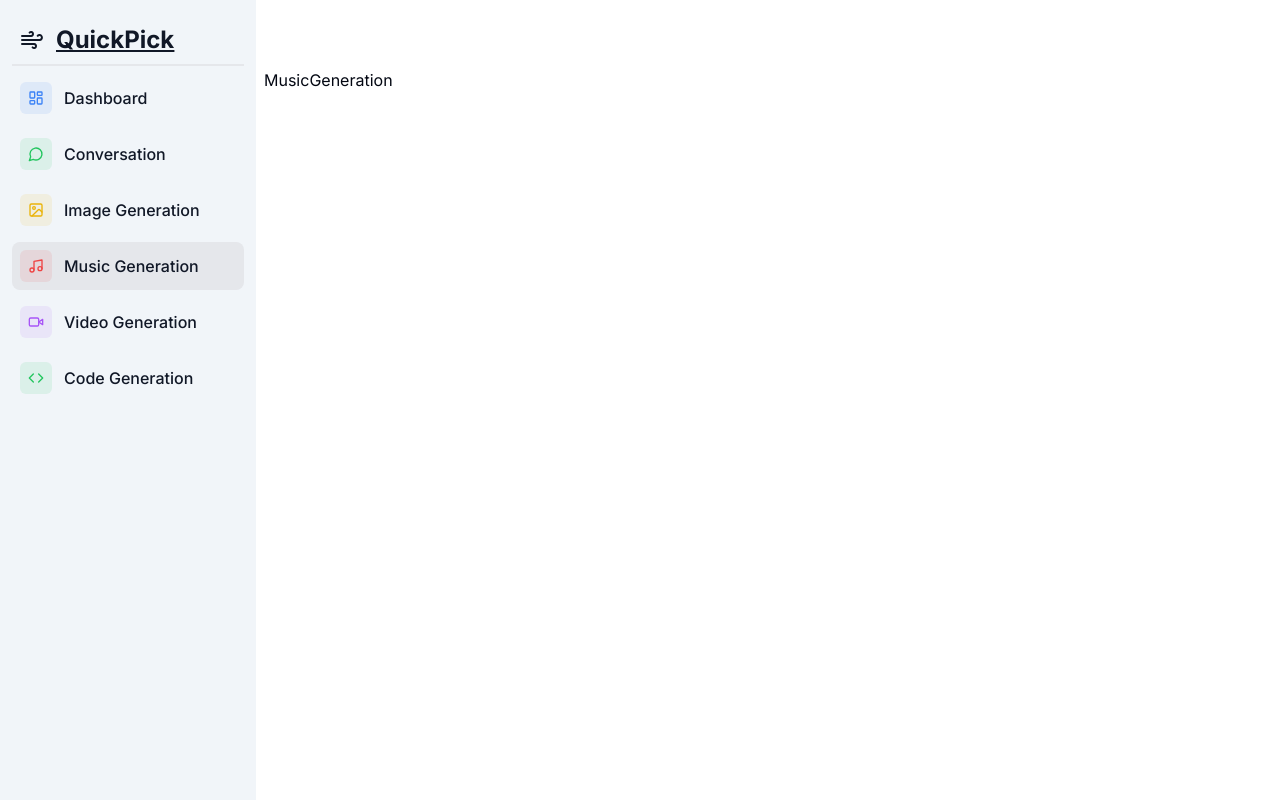
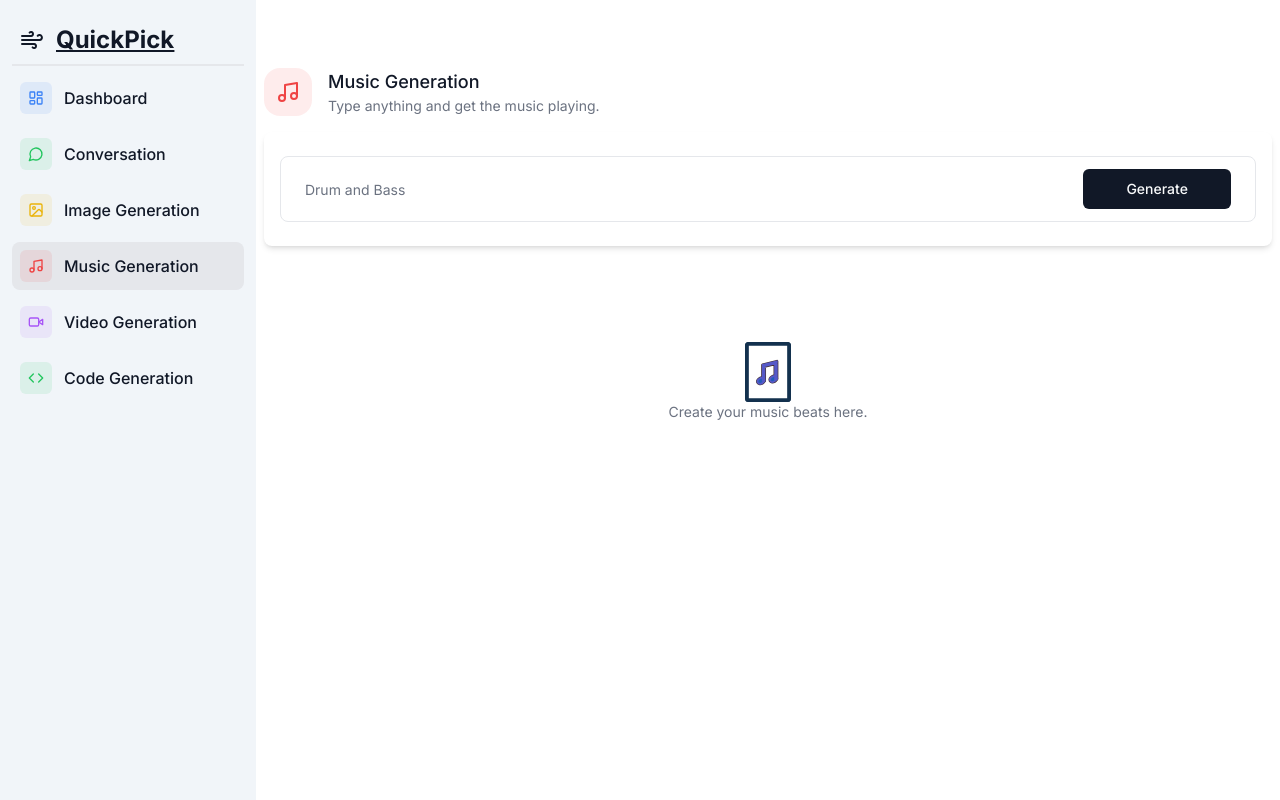
Before and after one commit to Vaibhavpratapsingh22/quick-pick, a Next.js app: page /music-generation in a window 1280 px wide. Built offline with nearby package versions, Linux system fonts and the light colour scheme.

Commit message:
music complete
ui and functionality done

```diff
--- /dev/null
+++ b/app/(dashboard)/(routes)/music-generation/formSchema.ts
@@ -0,0 +1,12 @@
+import * as z from "zod";
+
+export const formSchema = z.object({
+  prompt: z
+    .string()
+    .min(1, {
+      message: "Music Prompt is required",
+    })
+    .max(1000, {
+      message: "Music Prompt must be less than 1000 characters",
+    }),
+});
--- a/app/(dashboard)/(routes)/music-generation/page.tsx
+++ b/app/(dashboard)/(routes)/music-generation/page.tsx
@@ -1,7 +1,120 @@
-import React from "react";
+"use client";
+import React, { useEffect, useState } from "react";
+import * as z from "zod";
+import HeadingComp from "@/components/custom/Heading";
+import { Music } from "lucide-react";
+import { useForm } from "react-hook-form";
+import { formSchema } from "./formSchema";
+import { zodResolver } from "@hookform/resolvers/zod";
+import { Form, FormControl, FormField, FormItem } from "@/components/ui/form";
+import { Input } from "@/components/ui/input";
+import { Button } from "@/components/ui/button";
+import { useRouter } from "next/navigation";
+import axios from "axios";
+import { EmptyMusic } from "@/components/ui/emptyConversation";
+import { Empty } from "@/components/custom/Empty";
 
 const MusicGeneration = () => {
-  return <div>MusicGeneration</div>;
+  const router = useRouter();
+  const [generatedMusic, setGeneratedMusic] = useState<string>("");
+  const [error, setError] = useState<boolean>(false);
+  const form = useForm<z.infer<typeof formSchema>>({
+    resolver: zodResolver(formSchema),
+    defaultValues: {
+      prompt: "",
+    },
+  });
+
+  const isLoading = form.formState.isSubmitting;
+  const onSubmit = async (data: z.infer<typeof formSchema>) => {
+    console.log(data);
+    try {
+      setGeneratedMusic("");
+      const response = await axios.post("/api/music", data);
+      setGeneratedMusic(response.data.audio);
+      form.reset();
+    } catch (e) {
+      console.log(e);
+    } finally {
+      router.refresh();
+    }
+  };
+  useEffect(() => {
+    if (form.formState.errors.prompt) {
+      setError(!error);
+    }
+  }, [form.formState.errors]);
+  return (
+    <div>
+      <HeadingComp
+        title="Music Generation"
+        description="Type anything and get the music playing."
+        Icon={Music}
+        color="text-red-500"
+        bgColor="bg-red-500/10"
+      />
+      <div className="px-4 py-6 mt-4 bg-white rounded-lg shadow-md">
+        <div>
+          <Form {...form}>
+            <form
+              onSubmit={form.handleSubmit(onSubmit)}
+              className="rounded-lg border w-full px-3 py-3 md:px-6 focus-within:shadow-sm grid grid-cols-12 gap-2"
+            >
+              <FormField
+                name="prompt"
+                render={({ field }) => (
+                  <FormItem className="col-span-12 lg:col-span-10 md:col-span-8">
+                    <FormControl className="m-0 p-0">
+                      <Input
+                        className="border-0 outline-none focus-visible:ring-transparent focus-visible:ring-0 focus-visible:ring-offset-transparent focus-visible:ring-offset-0"
+                        disabled={isLoading}
+                        placeholder="Drum and Bass"
+                        {...field}
+                      />
+                    </FormControl>
+                  </FormItem>
+                )}
+              />
+
+              <Button
+                type="submit"
+                className="col-span-12 lg:col-span-2 md:col-span-4 w-full"
+                disabled={isLoading}
+              >
+                Generate
+              </Button>
+            </form>
+            {form.formState.errors.prompt && error && (
+              <p className="ml-2 text-[12px] text-red-500 p-1">
+                {form.formState.errors.prompt.message}
+              </p>
+            )}
+          </Form>
+        </div>
+      </div>
+      <div className="mt-4">
+        {isLoading && (
+          <div className="flex items-center mt-10 justify-center">
+            <div className="relative flex justify-center items-center">
+              <div className="absolute animate-spin rounded-full h-24 w-24 border-t-4 border-b-4 border-[#111827]"></div>
+              <img
+                src="/avatar-thinking.svg"
+                className="rounded-full h-20 w-16"
+              />
+            </div>
+          </div>
+        )}
+        {generatedMusic.length === 0 && !isLoading && (
+          <Empty label="Create your music beats here." Icon={EmptyMusic} />
+        )}
+        {generatedMusic && (
+          <audio controls className="w-full mt-8">
+            <source src={generatedMusic} type="audio/mpeg" />
+          </audio>
+        )}
+      </div>
+    </div>
+  );
 };
 
 export default MusicGeneration;
--- /dev/null
+++ b/app/api/music/route.ts
@@ -0,0 +1,32 @@
+import { auth } from "@clerk/nextjs";
+import { NextResponse } from "next/server";
+import Replicate from "replicate";
+
+const replicate = new Replicate({
+  auth: process.env.REPLICATE_API_KEY,
+});
+
+export async function POST(req: Request) {
+  const { userId } = auth();
+  const body = await req.json();
+  const { prompt } = body;
+  try {
+    if (!userId) {
+      return new NextResponse("Unauthorized", { status: 401 });
+    }
+    if (!prompt) {
+      return new NextResponse("Prompt is required", { status: 400 });
+    }
+    const response = await replicate.run(
+      "riffusion/riffusion:8cf61ea6c56afd61d8f5b9ffd14d7c216c0a93844ce2d82ac1c9ecc9c7f24e05",
+      {
+        input: {
+          prompt_a: prompt,
+        },
+      }
+    );
+    return NextResponse.json(response);
+  } catch (err: any) {
+    return new NextResponse("Internal Errors", { status: 500 });
+  }
+}
--- a/components/ui/emptyConversation.tsx
+++ b/components/ui/emptyConversation.tsx
@@ -151,3 +151,89 @@ export const EmptyImage = () => {
     </svg>
   );
 };
+
+export const EmptyMusic = () => {
+  return (
+    <svg
+      width="60px"
+      height="60px"
+      viewBox="-4 0 34 34"
+      xmlns="http://www.w3.org/2000/svg"
+      fill="#5659c8"
+      stroke="#5659c8"
+      transform="matrix(1, 0, 0, 1, 0, 0)rotate(0)"
+    >
+      <g id="SVGRepo_bgCarrier" strokeWidth="0"></g>
+      <g
+        id="SVGRepo_tracerCarrier"
+        strokeLinecap="round"
+        strokeLinejoin="round"
+        stroke="#443131"
+        strokeWidth="1.768"
+      >
+        {" "}
+        <g fill="none" fillRule="evenodd">
+          {" "}
+          <g>
+            {" "}
+            <g stroke="#13314e" strokeWidth="2" transform="translate(1 1)">
+              {" "}
+              <rect width="24" height="32" rx="1"></rect>{" "}
+            </g>{" "}
+            <g transform="translate(1 1) translate(5 10)" fill="#215cba">
+              {" "}
+              <ellipse
+                id="Oval-54"
+                transform="rotate(-30 3 11)"
+                cx="3"
+                cy="11"
+                rx="2"
+                ry="1.5"
+              ></ellipse>{" "}
+              <ellipse
+                transform="rotate(-30 10 10)"
+                cx="10"
+                cy="10"
+                rx="2"
+                ry="1.5"
+              ></ellipse>{" "}
+              <path d="M4 2h1v9H4zM11 1h1v9h-1zM4 2l8-2v1L4 3V2z"></path>{" "}
+            </g>{" "}
+          </g>{" "}
+        </g>{" "}
+      </g>
+      <g id="SVGRepo_iconCarrier">
+        {" "}
+        <g fill="none" fillRule="evenodd">
+          {" "}
+          <g>
+            {" "}
+            <g stroke="#13314e" strokeWidth="2" transform="translate(1 1)">
+              {" "}
+              <rect width="24" height="32" rx="1"></rect>{" "}
+            </g>{" "}
+            <g transform="translate(1 1) translate(5 10)" fill="#215cba">
+              {" "}
+              <ellipse
+                id="Oval-54"
+                transform="rotate(-30 3 11)"
+                cx="3"
+                cy="11"
+                rx="2"
+                ry="1.5"
+              ></ellipse>{" "}
+              <ellipse
+                transform="rotate(-30 10 10)"
+                cx="10"
+                cy="10"
+                rx="2"
+                ry="1.5"
+              ></ellipse>{" "}
+              <path d="M4 2h1v9H4zM11 1h1v9h-1zM4 2l8-2v1L4 3V2z"></path>{" "}
+            </g>{" "}
+          </g>{" "}
+        </g>{" "}
+      </g>
+    </svg>
+  );
+};
--- a/package.json
+++ b/package.json
@@ -25,6 +25,7 @@
     "react-dom": "^18",
     "react-hook-form": "^7.49.2",
     "react-markdown": "^9.0.1",
+    "replicate": "^0.25.2",
     "tailwind-merge": "^2.2.0",
     "tailwindcss-animate": "^1.0.7",
     "zod": "^3.22.4"
```
Also changed, not shown: 1 other file (tests, documents, lock files or other folders).
